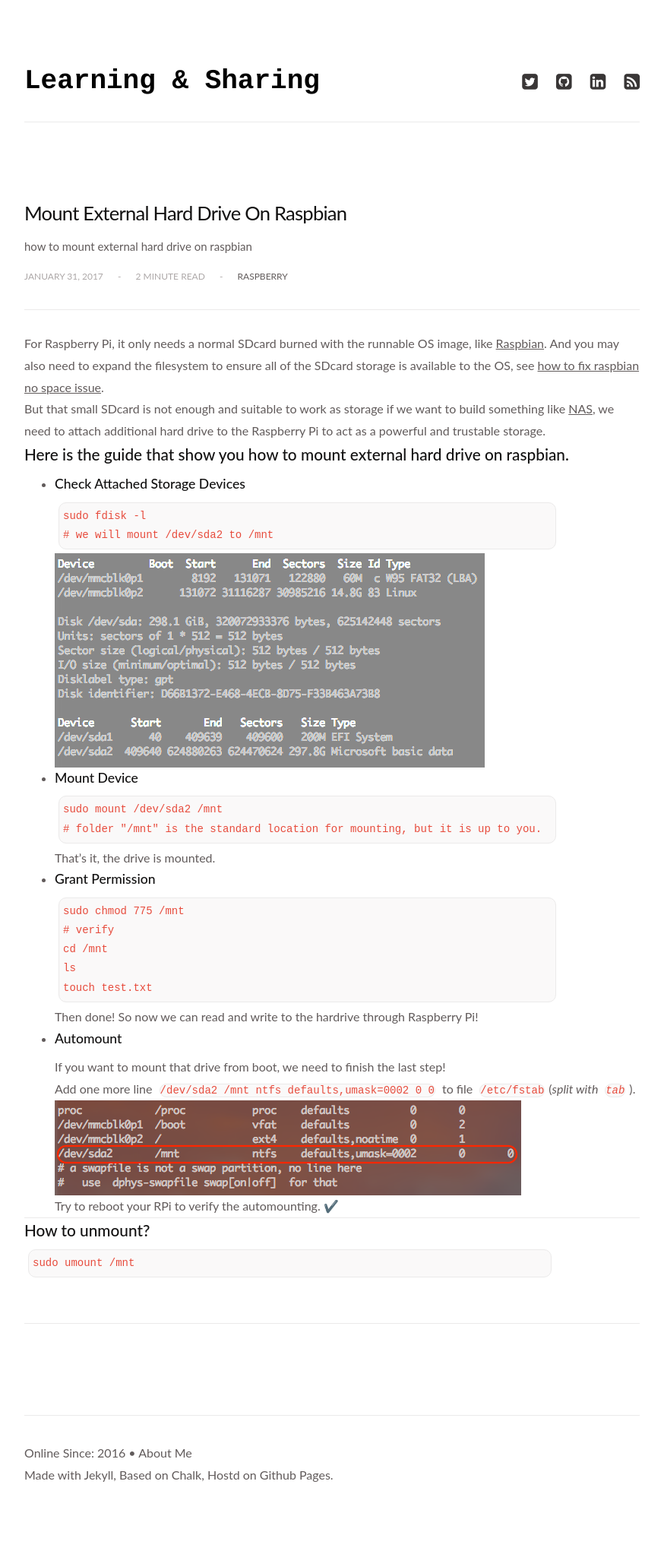
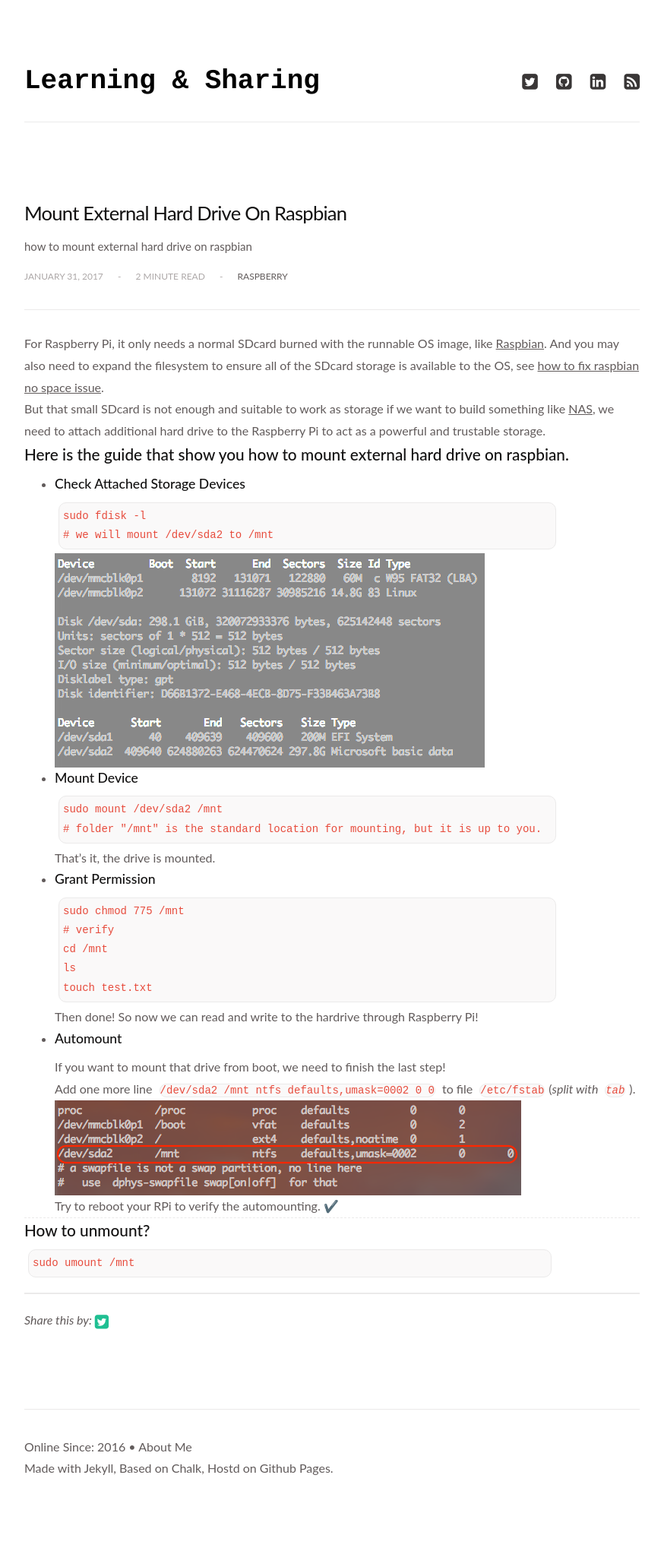
Before and after one commit to modx-space/shawzt.github.io, a Jekyll site: the page built from _posts/2017-01-31-mount-external-HD-on-raspbian.md, in a window 1280 px wide. Shown: the whole page at 76% size, without its empty margins (203-1077 px from the left). Built offline with Jekyll 4.4.1, drawn with Linux system fonts in a browser that asks for light colours; comment, search, counter and statistics services are not loaded.

Commit message:
Fix css and enable sharing

```diff
--- a/_layouts/post.html
+++ b/_layouts/post.html
@@ -37,20 +37,16 @@
           </div>
 
           <div class="article-share">
-            {% assign page_title = page.title  | truncate '110' %}
-            <a href="" title="Share on Twitter" onclick="window.open('https://twitter.com/home?status={{ page_title }} - {{ page.url | absolute_url }} {% if site.social.twitter %}by @{{ site.social.twitter }}{% endif %}', 'newwindow', 'width=500, height=225'); return false;">
-              <span class="icon icon-social-twitter"></span>
-            </a>
-            <a href="" title="Share on Facebook" onclick="window.open('https://www.facebook.com/sharer/sharer.php?u={{ page.url | absolute_url }}', 'newwindow', 'width=500, height=500'); return false;">
-              <span class="icon icon-social-facebook"></span>
-            </a>
-            <a href="" title="Share on Google+" onclick="window.open('https://plus.google.com/share?url={{ page.url | absolute_url }}', 'newwindow', 'width=550, height=400'); return false;">
-              <span class="icon icon-social-googleplus"></span>
-            </a>
+            <i>Share this by:
+              {% assign page_title = page.title  | truncate '110' %}
+              <a href="" title="Share on Twitter" onclick="window.open('https://twitter.com/home?status={{ page_title }} - {{ page.url | absolute_url }} {% if site.social.twitter %}by @{{ site.social.twitter }}{% endif %}', 'newwindow', 'width=500, height=225'); return false;">
+                <i class="fa fa-twitter-square fa-lg" aria-hidden="true"></i>
+              </a>
+          </i>
           </div>
 
           {% if site.discus_identifier %}
-            <div id="disqus_thread" class="article-comments"></div>
+            <div id="disqus_thread"></div>
             <script>
               (function() {
                   var d = document, s = d.createElement('script');
--- a/_sass/_base.scss
+++ b/_sass/_base.scss
@@ -133,7 +133,7 @@ hr {
   margin: 0;
   border-top: 0;
   border-right: 0;
-  border-bottom: 1px solid $base-border-color;
+  border-bottom: 1px dashed $base-border-color;
   border-left: 0;
 }
 
--- a/_sass/modules/_articles.scss
+++ b/_sass/modules/_articles.scss
@@ -163,21 +163,15 @@
   }
 }
 
-.article-comments {
+.article-share {
   display: block;
   padding-top: 20px;
-  margin-top: 30px;
-  border-top: 1px solid $base-border-color;
-}
-
-.article-share {
-  display: block;
-  margin-top: -4px;
+  margin-top: 20px;
+  border-top: 2px solid $base-border-color;
   a {
     display: inline-block;
     margin-right: 10px;
-    font-size: 18px;
-    color: $gray-light;
+    color: $brand-success;
     vertical-align: middle;
     &:hover {
       color: $gray-dark;
```
